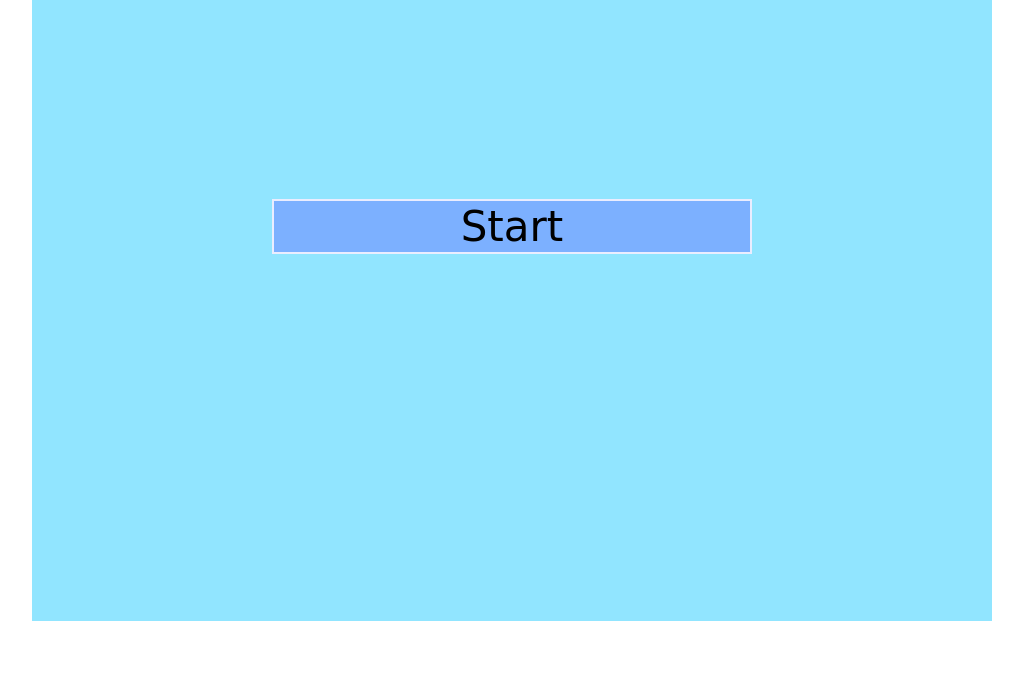
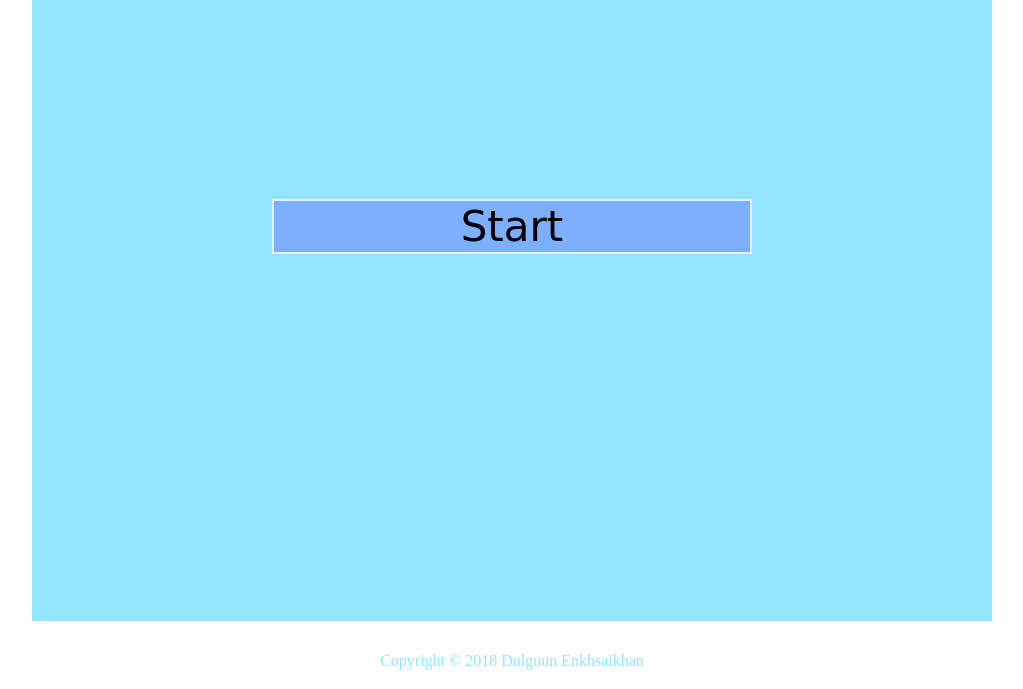
Before and after one commit to mangode0808/Trivia-Game, a plain HTML site: page index.html in a window 1280 px wide. Shown: the part 171-860 px from the top of the page, without its empty margins (128-1151 px from the left). Before the commit the page ends 832 px from the top, so only its background shows below. Drawn offline with nearby package versions, Linux system fonts and the light colour scheme; a web font is replaced by a local one.

Commit message:
final draft

```diff
--- a/assets/css/style.css
+++ b/assets/css/style.css
@@ -71,3 +71,11 @@ button:hover {
   font-family: 'Chicle', cursive;
 
 }
+
+footer {
+  text-align: center;
+  color: #91e5ff;
+  padding-bottom: 20px;
+  border-top-width: 5px;
+  border-top-color: antiquewhite;
+}
--- a/index.html
+++ b/index.html
@@ -32,5 +32,8 @@
     <script type="text/javascript" src="assets/javascript/app.js"></script>
 
   </body>
+  <footer>
+    Copyright &copy; 2018 Dulguun Enkhsaikhan
+  </footer>
 
 </html>
```
Also changed, not shown: 1 other file.
